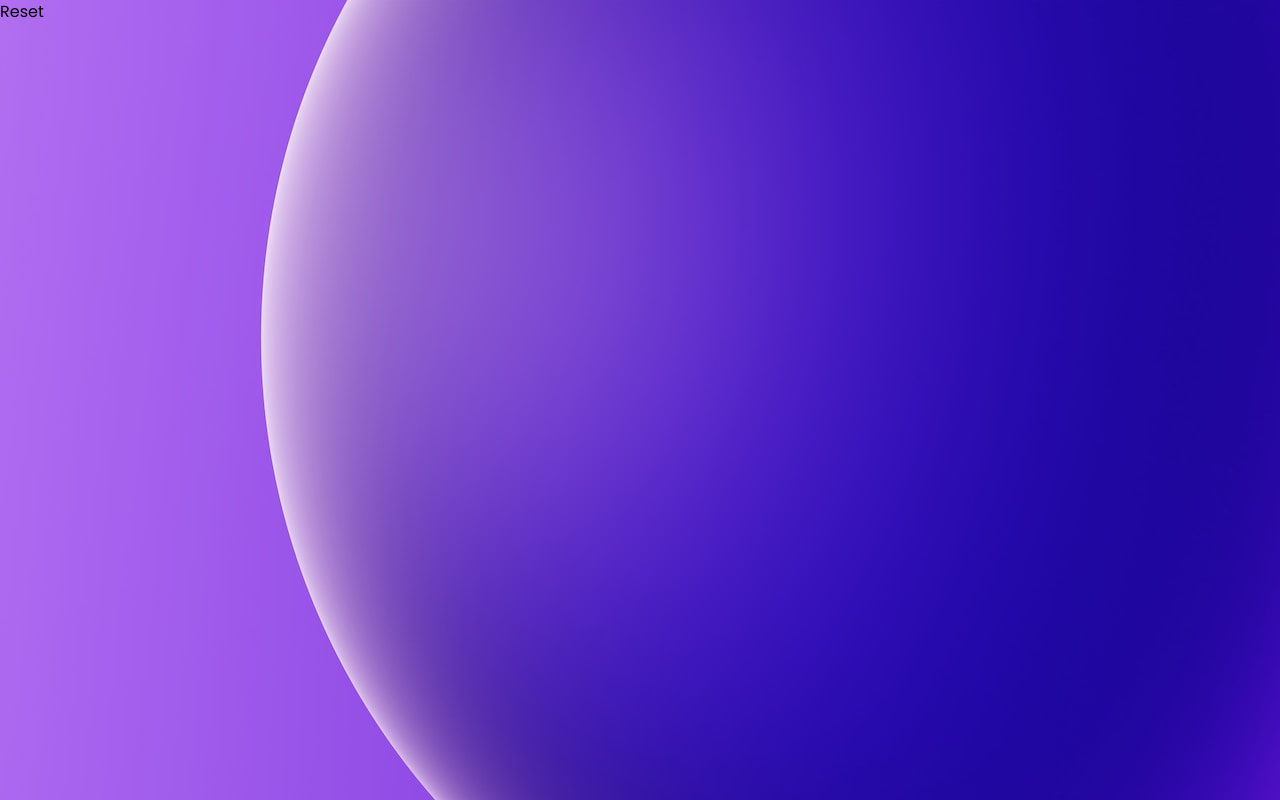
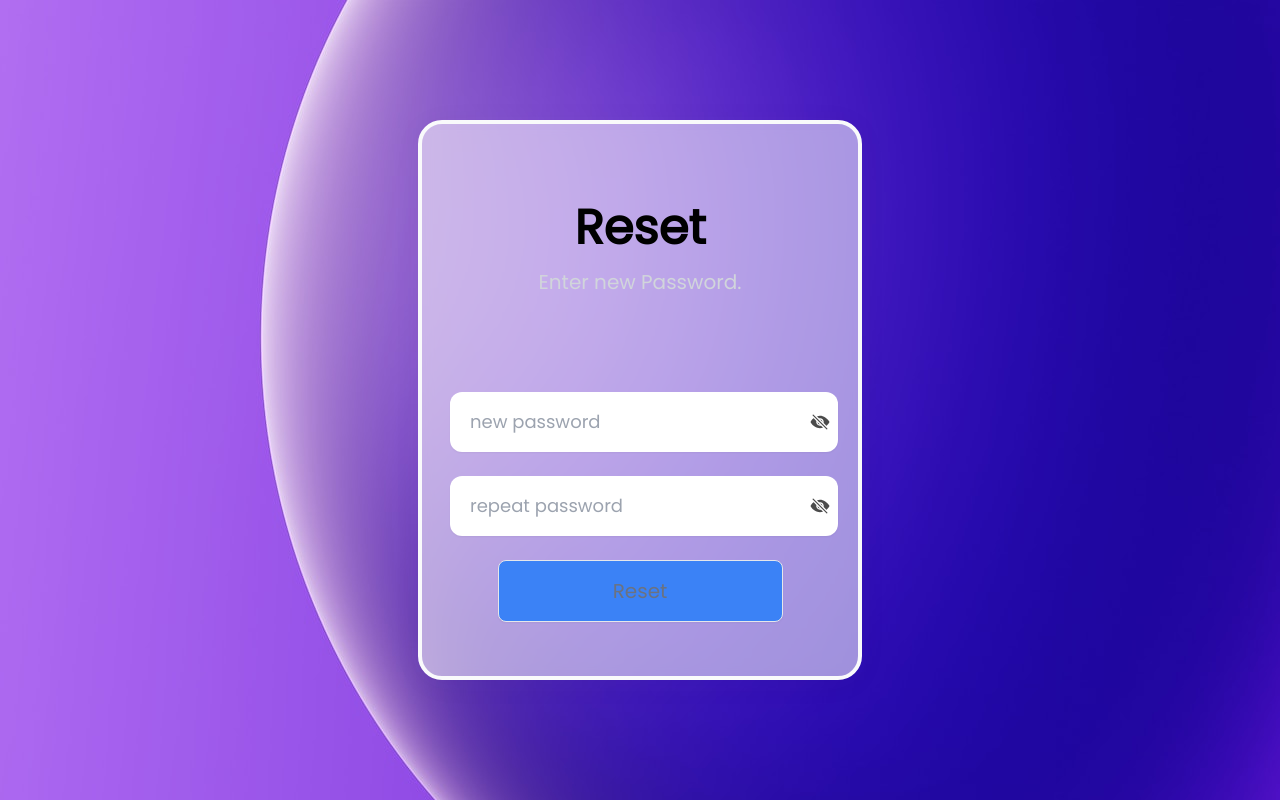
Before and after one commit to Night3y3/Authentication-101, a React (Vite) app in the folder client/: page /reset in a window 1280 px wide. Built offline with nearby package versions, Linux system fonts and the light colour scheme.

Commit message:
reset ui done

```diff
--- a/client/src/components/Reset.tsx
+++ b/client/src/components/Reset.tsx
@@ -1,13 +1,84 @@
-import React from 'react';
+import React, { useState } from 'react';
+import { useFormik } from 'formik';
+import { IoEye, IoEyeOff } from "react-icons/io5";
+
+import styles from '../styles/username.module.css';
+import { resetPasswordValidate } from '../helper/validate';
 
 interface ResetProps {
     // Define prop types here
 }
 
 const Reset: React.FC<ResetProps> = () => {
-    // Component logic using props
+
+    const [showNewPassword, setShowNewPassword] = useState(false);
+    const [showRepPassword, setShowRepPassword] = useState(false);
+
+    const iconStyle = {
+        size: 20,
+        style: {
+            opacity: 0.7,
+        },
+    };
+
+    // Formik
+    const formik = useFormik({
+        initialValues: {
+            password: '',
+            confirm_password: '',
+        },
+        validate: resetPasswordValidate,
+        validateOnBlur: false,
+        validateOnChange: false,
+        onSubmit: async values => {
+            console.log(values);
+        },
+    });
     return (
-        <div>Reset</div>
+        <div className="container mx-auto">
+
+            <div className='flex justify-center items-center h-screen'>
+                <div className={styles.glass}>
+                    <div className='flex flex-col items-center title'>
+                        <h1 className='text-5xl font-bold'>Reset</h1>
+                        <span className='py-4 text-xl w-2/3 text-center text-gray-300'>Enter new Password.</span>
+                    </div>
+
+                    <form action="" method="post" className='pt-20' onSubmit={formik.handleSubmit}>
+
+                        <div className="textbox flex flex-col items-center gap-6">
+                            {/* Direct new initialValues can be added from getFieldProps too */}
+                            <div className=' flex flex-row'>
+                                <input {...formik.getFieldProps('password')} className={styles.textbox}
+                                    type={showNewPassword ? 'text' : 'password'} placeholder='new password' />
+                                <button
+                                    type="button"
+                                    onClick={() => setShowNewPassword(!showNewPassword)}
+                                    className=' bg-transparent border-none cursor-pointer ml-[-28px]'
+                                >
+                                    {showNewPassword ? <IoEye {...iconStyle} /> : <IoEyeOff {...iconStyle} />}
+                                </button>
+
+                            </div>
+                            <div className=' flex flex-row'>
+                                <input {...formik.getFieldProps('confirm_password')} className={styles.textbox} type={showRepPassword ? 'text' : 'password'} placeholder='repeat password' />
+                                <button
+                                    type="button"
+                                    onClick={() => setShowRepPassword(!showRepPassword)}
+                                    className=' bg-transparent border-none cursor-pointer ml-[-28px]'
+                                >
+                                    {showRepPassword ? <IoEye {...iconStyle} /> : <IoEyeOff {...iconStyle} />}
+                                </button>
+
+                            </div>
+                            <button type='submit' className={styles.btn}>Reset</button>
+                        </div>
+
+
+                    </form>
+                </div>
+            </div>
+        </div>
     );
 };
 
--- a/client/src/helper/validate.ts
+++ b/client/src/helper/validate.ts
@@ -7,12 +7,27 @@ export async function userValidate(values: { username?: string }) {
   return errors;
 }
 
-// Validate login page username
+// Validate password
 export async function passwordValidate(values: { password?: string }) {
   const errors = passwordVerify({}, values);
 
   return errors;
 }
+
+// Validate reset password
+export async function resetPasswordValidate(values: {
+  password?: string;
+  confirm_password?: string;
+}) {
+  const errors = passwordVerify({}, values);
+
+  if (values.password !== values.confirm_password) {
+    errors.confirm_password = toast.error("Password does not match");
+  }
+  return errors;
+}
+
+/////////////////////////////////////////////////////////////////////
 
 // Validate username
 
```
